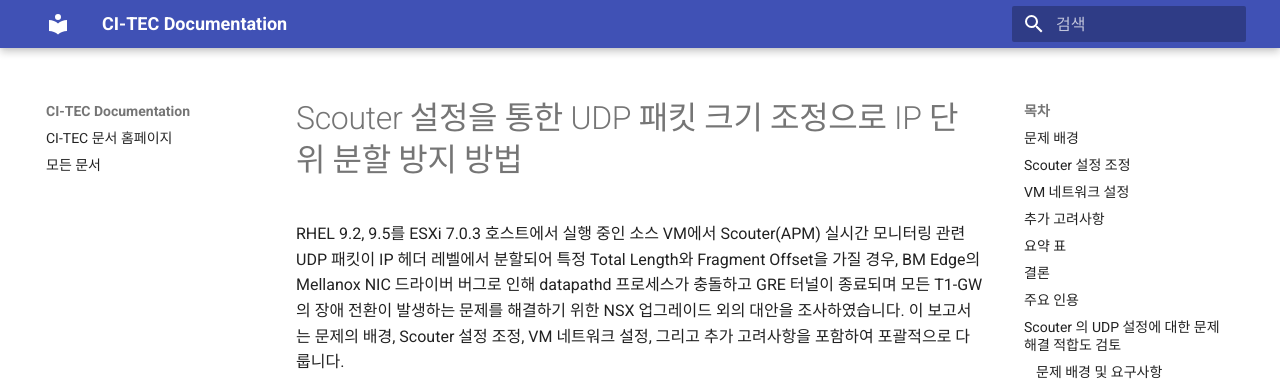
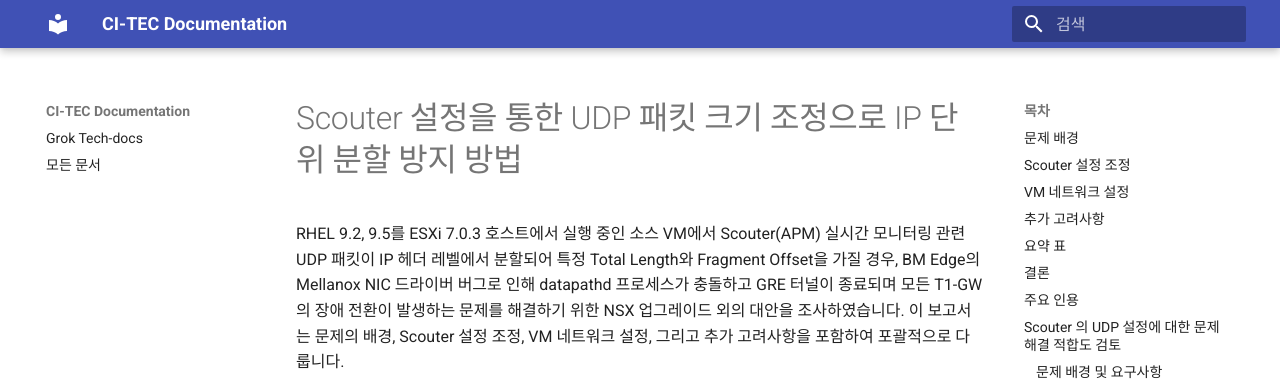
Before and after one commit to pjhwa/citec, an MkDocs documentation site: the page built from docs/2025-04-15-01.md, in a window 1280 px wide. Shown: the top 381 px of the page. Built offline with MkDocs 1.6.1 and Material for MkDocs 9.7.7, drawn with Linux system fonts in a browser that asks for light colours.

Commit message:
Update index.md

```diff
--- a/docs/index.md
+++ b/docs/index.md
@@ -1,8 +1,8 @@
 ---
-title: "CI-TEC 문서 홈페이지"
+title: "Grok Tech-docs"
 date: 2025-04-15
 ---
 
-# CI-TEC 문서 홈페이지
+# Grok Tech-docs
 
-이곳은 CI-TEC 관련 문서들을 최신 순으로 정리한 페이지입니다.
+이곳은 Grok을 닥달해서 만들어낸 기술 문서들을 최신 순으로 정리한 페이지입니다.
```
